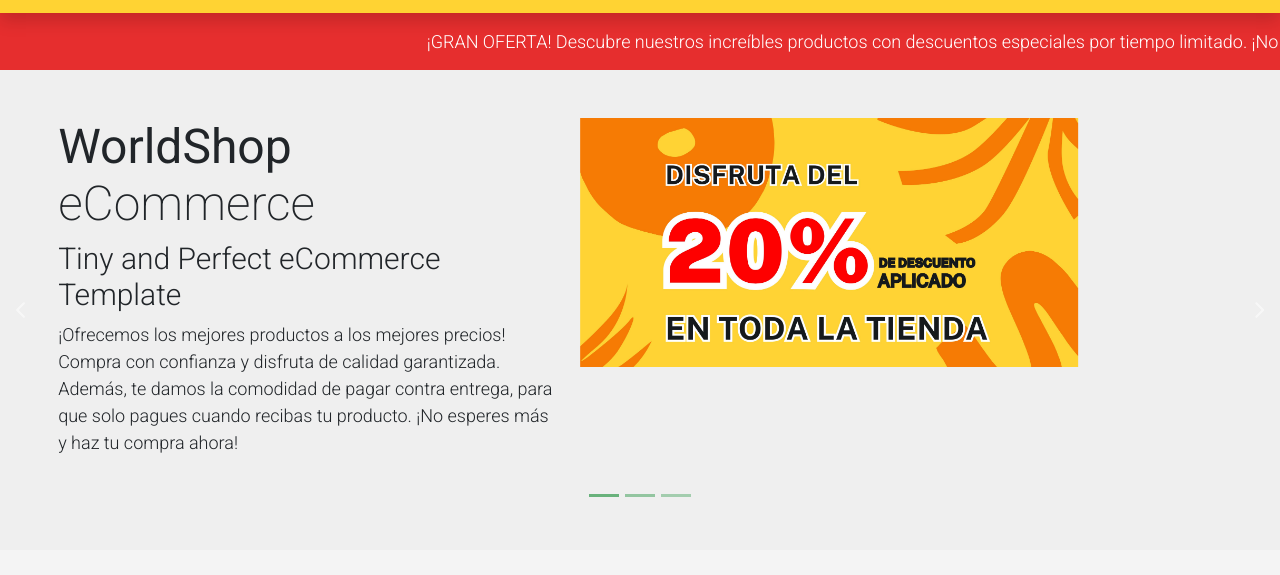
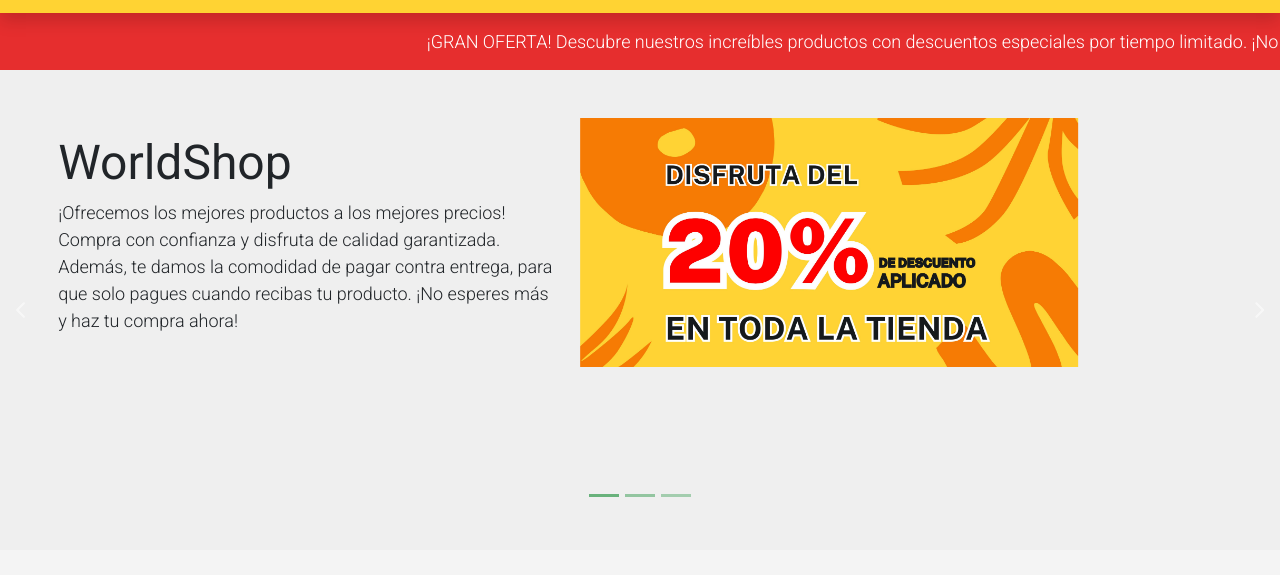
Before and after one commit to Jusebas136/worldshop, a plain HTML site: page index.html in a window 1280 px wide. Shown: the part 119-694 px from the top of the page. Drawn offline with Linux system fonts and the light colour scheme.

Commit message:
edit index

```diff
--- a/index.html
+++ b/index.html
@@ -336,8 +336,8 @@ https://templatemo.com/tm-559-zay-shop
                         </div>
                         <div class="col-lg-6 mb-0 d-flex align-items-center">
                             <div class="text-align-left align-self-center">
-                                <h1 class="h1 text-dark"><b>WorldShop</b> eCommerce</h1>
-                                <h3 class="h2">Tiny and Perfect eCommerce Template</h3>
+                                <h1 class="h1 text-dark"><b>WorldShop</b></h1>
+                                <h3 class="h2"></h3>
                                 <p>
                                 ¡Ofrecemos los mejores productos a los mejores precios!
                                 Compra con confianza y disfruta de calidad garantizada. Además, te damos la comodidad de pagar contra entrega, para que solo pagues cuando recibas tu producto. ¡No esperes más y haz tu compra ahora!
```
